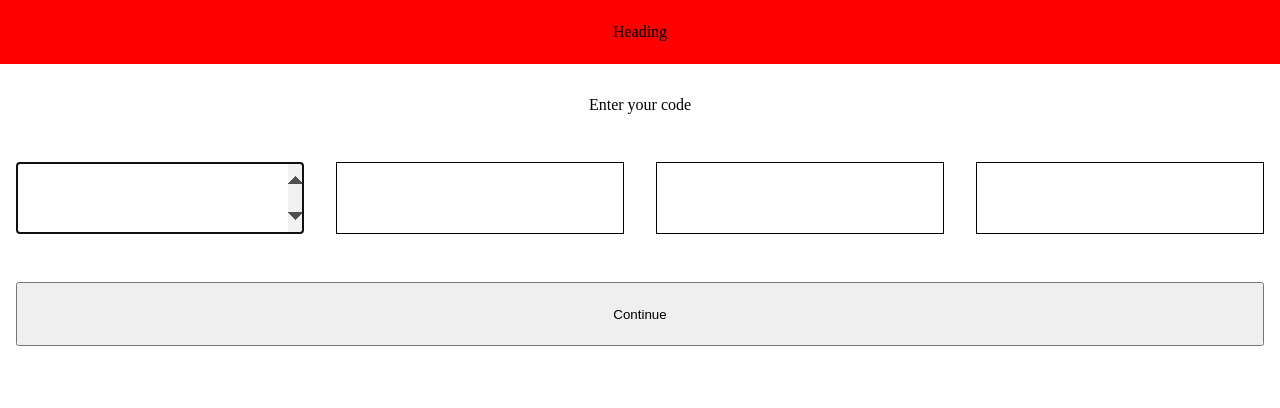
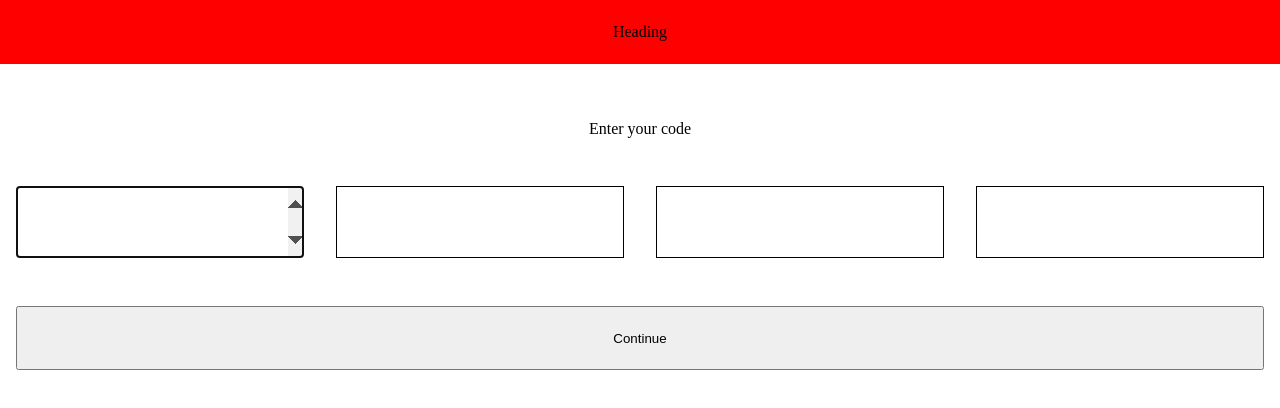
Before and after one commit to yungwarlock/one-dead, a React (Vite) app: page / in a window 1280 px wide. Shown: the top 408 px of the page. Built offline with nearby package versions, Linux system fonts and the light colour scheme.

Commit message:
Updated component styling

```diff
--- a/src/App.css
+++ b/src/App.css
@@ -7,6 +7,7 @@
 #app-shell {
   display: flex;
   flex-direction: column;
+  gap: 0.5rem;
 
   height: 100vh;
 }
@@ -20,6 +21,11 @@
   background-color: var(--main-color);
 }
 
+.fragments-container {
+  display: flex;
+  flex-grow: 1;
+}
+
 
 .large {
   height: 4rem;
--- a/src/App.tsx
+++ b/src/App.tsx
@@ -31,14 +31,11 @@ const App = (): JSX.Element => {
         Heading
       </div>
 
-      <div>
-
+      <div className="fragments-container">
         {state == GameState.newGame && <NewGame />}
         {state == GameState.setupGame && <SetupGame />}
         {state == GameState.waitingForReady && <WaitingForOpponent />}
-
       </div>
-
 
     </div>
   );
--- a/src/fragments/NewGame.tsx
+++ b/src/fragments/NewGame.tsx
@@ -15,7 +15,7 @@ const NewGame = (): JSX.Element => {
   }
 
   return (
-    <div id="create-game-component">
+    <div id="create-game" className="component">
       <button className="large" onClick={onCreateGame}>Create game</button>
       <button className="large" onClick={onJoinGame}>Join Game</button>
     </div>
--- a/src/fragments/SetupGame.tsx
+++ b/src/fragments/SetupGame.tsx
@@ -19,7 +19,7 @@ const SetupGame = (): JSX.Element => {
   }
 
   return (
-    <div id="setup-game-component">
+    <div id="setup-game" className="component">
 
       <div className="heading-text">
         Enter your code
--- a/src/fragments/styles.css
+++ b/src/fragments/styles.css
@@ -1,20 +1,14 @@
-#create-game-component {
-  gap: var(--gap);
+#setup-game {
+  margin-top: 3rem;
+  justify-content: start;
+}
 
+.component {
   display: flex;
   flex-direction: column;
+  justify-content: center;
 
-  padding-left: 2rem;
-  padding-right: 2rem;
-
-  margin-top: 6rem;
-}
-
-#setup-game-component {
-  display: flex;
-  flex-direction: column;
-
-  margin-top: 2rem;
+  width: 100%;
 
   padding-left: 1rem;
   padding-right: 1rem;
@@ -24,8 +18,11 @@
 
 .heading-text {
   display: flex;
+  flex-direction: column;
   align-items: center;
   justify-content: center;
+
+  gap: 0.5rem;
 }
 
 #code-input {
```
